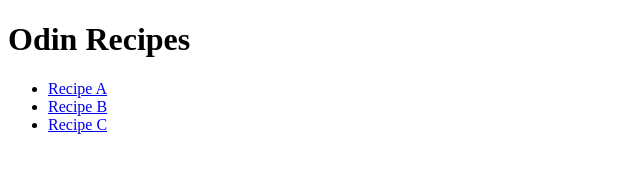
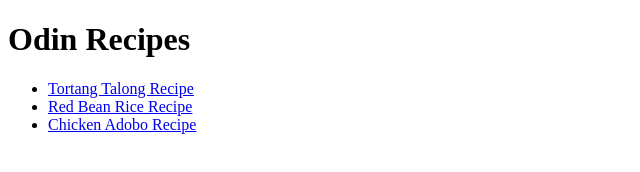
Before and after one commit to ryangco/odin-recipes, a plain HTML site: page index.html in a window 1280 px wide. Shown: the whole page, without its empty margins (0-640 px from the left). Drawn offline with Linux system fonts and the light colour scheme.

Commit message:
Added back button and renamed recipes in index.html

```diff
--- a/index.html
+++ b/index.html
@@ -8,9 +8,9 @@
 <body>
     <h1>Odin Recipes</h1>
     <ul>
-        <li><a href="recipeA.html">Recipe A</a></li>
-        <li><a href="recipeB.html">Recipe B</a></li>
-        <li><a href="recipeC.html">Recipe C</a></li>
+        <li><a href="recipeA.html">Tortang Talong Recipe</a></li>
+        <li><a href="recipeB.html">Red Bean Rice Recipe</a></li>
+        <li><a href="recipeC.html">Chicken Adobo Recipe</a></li>
 
     </ul>
 </body>
```
Also changed, not shown: recipeA.html (+1 -0 lines), recipeB.html (+1 -1 lines), recipeC.html (+1 -1 lines).
